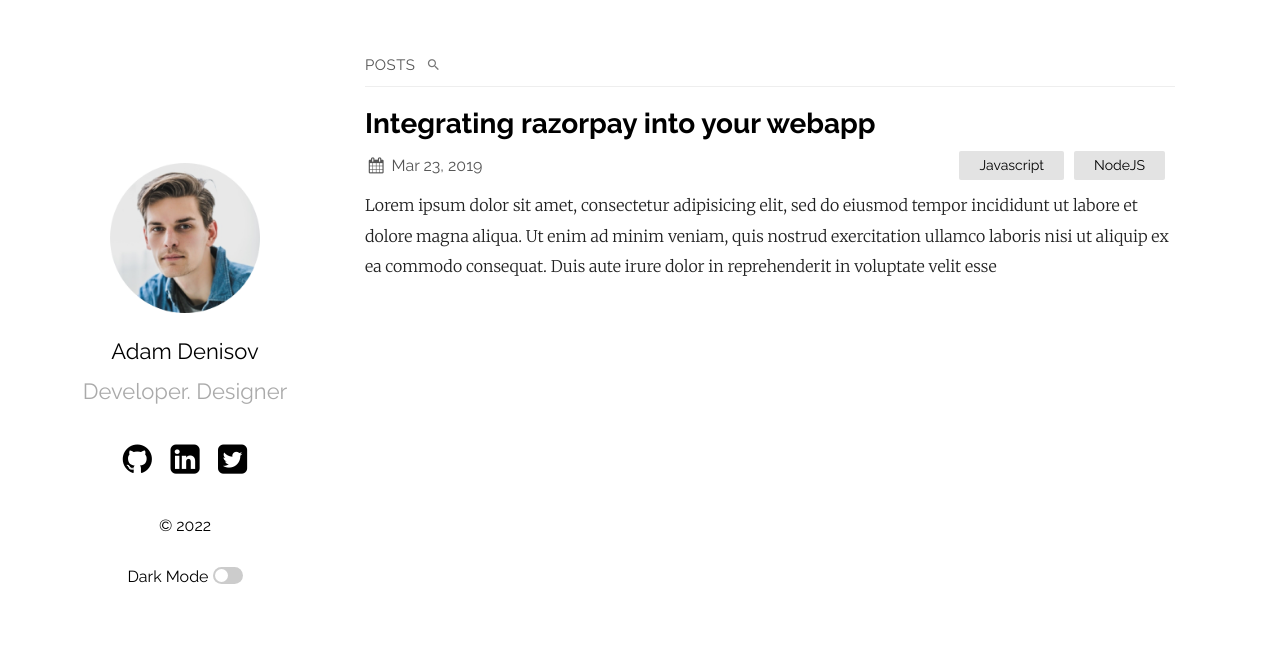
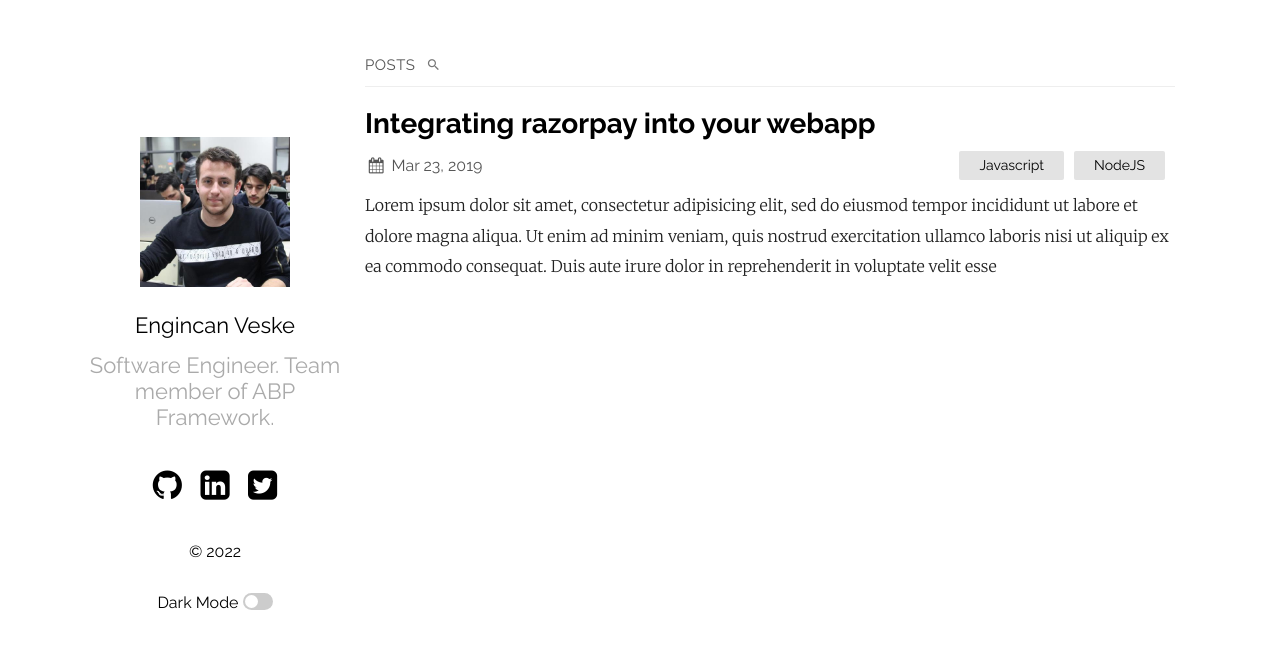
Before and after one commit to EngincanV/EngincanV.github.io, a Jekyll site: the page built from index.md, in a window 1280 px wide. Shown: the top 649 px of the page. Built offline with Jekyll 4.4.1, drawn with Linux system fonts in a browser that asks for light colours; part of the change alters nothing that is shown.

```diff
--- a/_config.yml
+++ b/_config.yml
@@ -2,16 +2,18 @@ title: Engincan Veske - Personal Blog
 author: EngincanV
 email: enginveske@gmail.com
 description: >
-  Write an awesome description for your new site here. You can edit this
-  line in _config.yml. It will appear in your document head meta (for
-  Google search results) and in your feed.xml site description.
+  Hi, I am Engincan VESKE.
+  I am a software engineer with 4+ years of experience.
+  I like to read, research and take notes.
+  Also, I like to share what I've learned in my blog.
+  I regularly write articles on medium (in Turkish), dev.to and community.abp.io (in English).
 show_excerpts: true
 
 sass:
   sass_dir: _sass
 plainwhite:
-  name: Adam Denisov
-  tagline: Developer. Designer
+  name: Engincan Veske
+  tagline: Software Engineer. Team member of ABP Framework.
   date_format: "%b %-d, %Y"
   sitemap: true
   search: true
```
Also changed, not shown: assets/portfolio.png.
